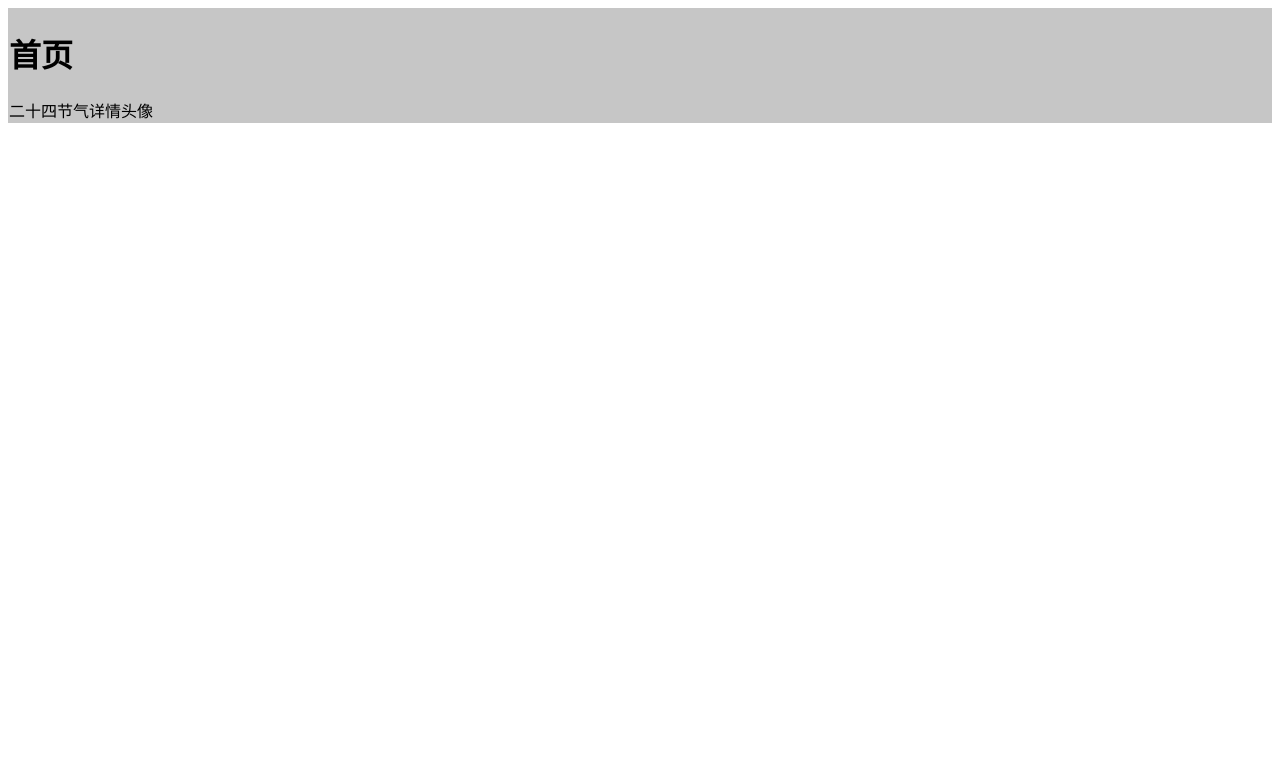
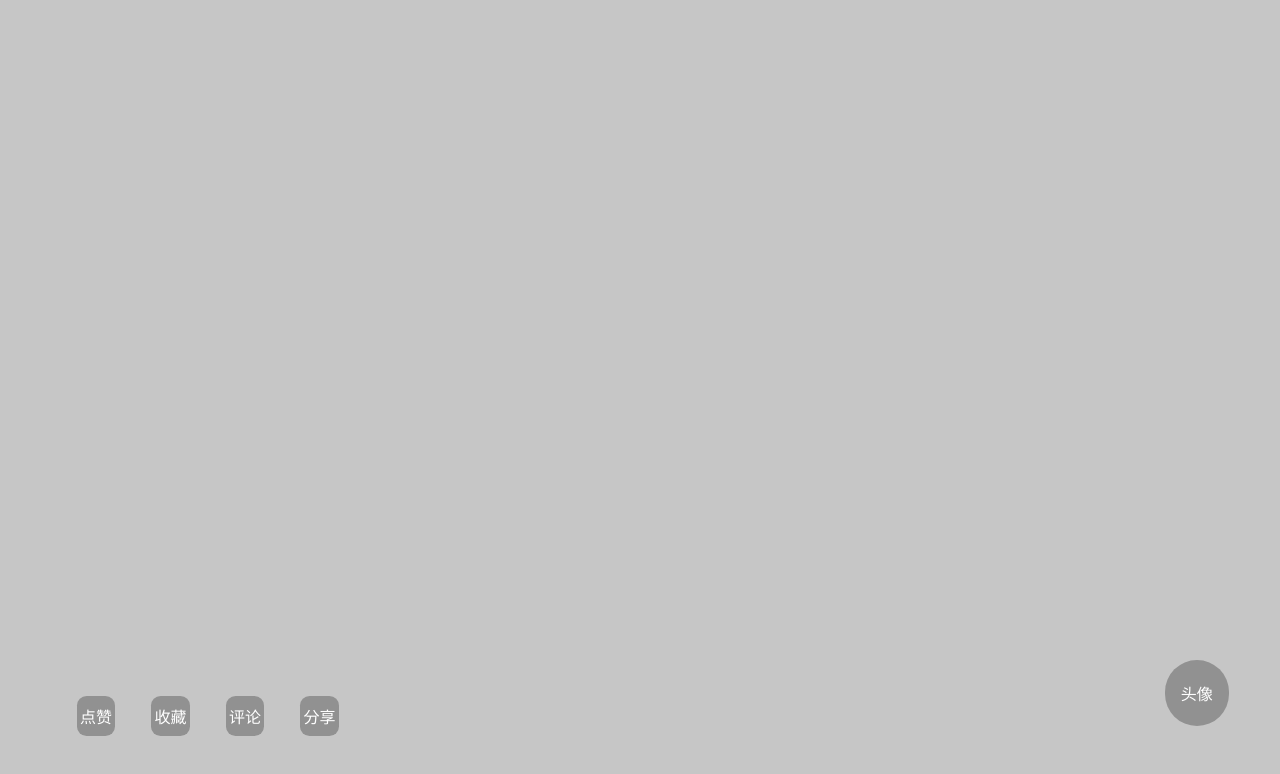
Before and after one commit to ice906/seeTime, a Vue app: page / in a window 1280 px wide. Before the commit this address led to /home. Shown: the top 774 px of the page. Built offline with nearby package versions, Linux system fonts and the light colour scheme.

Commit message:
8.6 20.39

```diff
--- /dev/null
+++ b/public/css/style.css
@@ -0,0 +1,15 @@
+*{
+    margin: 0;
+    padding: 0;
+
+}
+html,body{
+    width: 100%;
+    height: 100%;
+}
+li{
+    list-style: none;
+}
+a{
+    text-decoration: none;
+}
--- a/public/index.html
+++ b/public/index.html
@@ -5,6 +5,7 @@
     <meta http-equiv="X-UA-Compatible" content="IE=edge">
     <meta name="viewport" content="width=device-width,initial-scale=1.0">
     <link rel="icon" href="<%= BASE_URL %>favicon.ico">
+    <link rel="stylesheet" href="/css/style.css">
     <title>见时</title>
   </head>
   <body>
--- a/src/App.vue
+++ b/src/App.vue
@@ -1,12 +1,16 @@
 <template>
 <div id="app">
   <router-view></router-view>
+  <see-bottom></see-bottom>
 </div>
 </template>
 
 <script>
+import footer from './components/footer'
 export default {
-
+    components: {
+        [footer.name]: footer
+    }
 }
 </script>
 
--- a/src/components/footer.vue
+++ b/src/components/footer.vue
@@ -0,0 +1,46 @@
+<template>
+<div class="footer">
+    <ul>
+        <li>点赞</li>
+        <li>收藏</li>
+        <li>评论</li>
+        <li>分享</li>
+    </ul>
+    <span>头像</span>
+</div>
+</template>
+
+<script>
+export default {
+    name: 'see-bottom'
+}
+</script>
+
+<style lang="scss" scoped>
+.footer{
+    display: block;
+    position: absolute;
+    width: 100%;
+    bottom: 8%;
+    color: #fff;
+    ul{
+        margin-left: 6%;
+        display:flex;
+        li{
+            background-color: rgb(145, 145, 145);
+            text-align: center;
+            margin-right: 3%;
+            padding: .5rem .2rem;
+            border-radius: .6rem;
+        }
+    }
+    span{
+        background-color: rgb(145, 145, 145);
+        position: absolute;
+        right: 4%;
+        top: -90%;
+        padding: 1.3rem 1rem;
+        border-radius: 2rem;
+    }
+}
+</style>
--- a/src/pages/home/Home.vue
+++ b/src/pages/home/Home.vue
@@ -1,23 +1,46 @@
 <template>
 <div class="page" id="home">
-    <h1>首页</h1>
-    <span>二十四节气</span>
-    <span>详情</span>
-    <span>头像</span>
+    <span class="terms">二十四节气</span>
+    <span class="detial">详情</span>
+
 </div>
 </template>
 
 <script>
+/* import footer from '../../components/footer'
 export default {
-
-}
+    components: {
+        [footer.name]: footer
+    }
+} */
 </script>
 
 <style lang="scss" scoped>
 #home{
     border:1px solid transparent;
+    position: relative;
+    height: 100%;
+    color: #fff;
+
     span{
-
+        display: block;
+        position: absolute;
+        background-color: rgb(145, 145, 145);
+    }
+    .terms{
+        text-align: center;
+        line-height: 1.7rem;
+        width: 1.875rem;
+        padding: .56rem;
+        border-radius: .425rem;
+        top: 13%;
+        left: 45%;
+    }
+    .detial{
+        padding: .5rem .2rem;
+        border-radius: 1.5rem;
+        bottom: 22%;
+        right: 7%;
     }
 }
 </style>
```
Also changed, not shown: src/components/header.vue (deleted).
